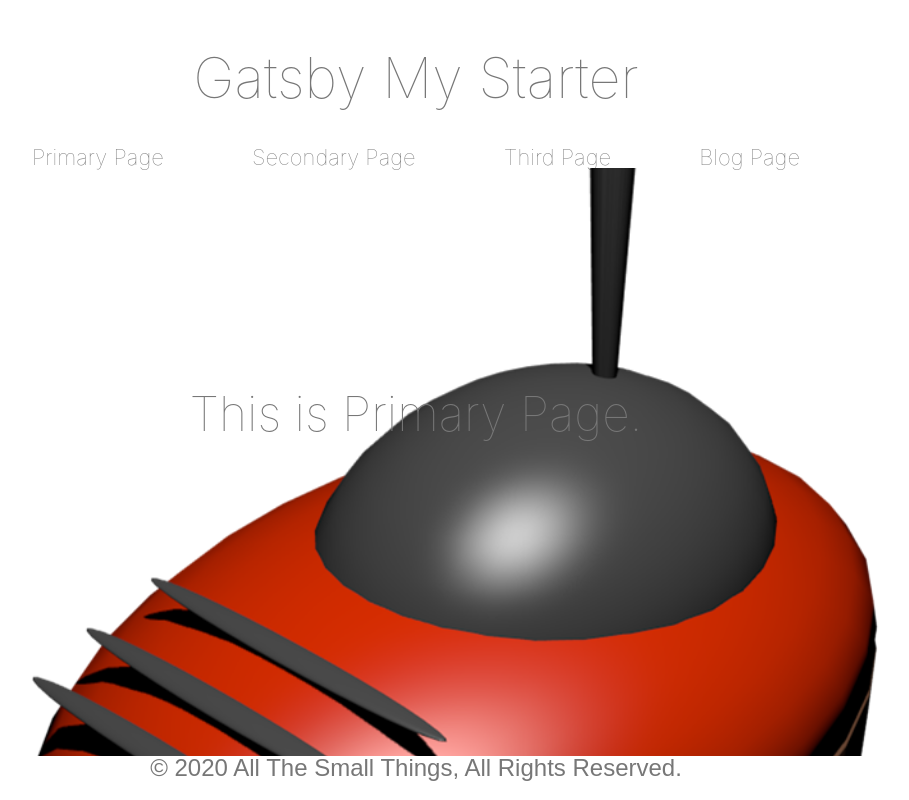
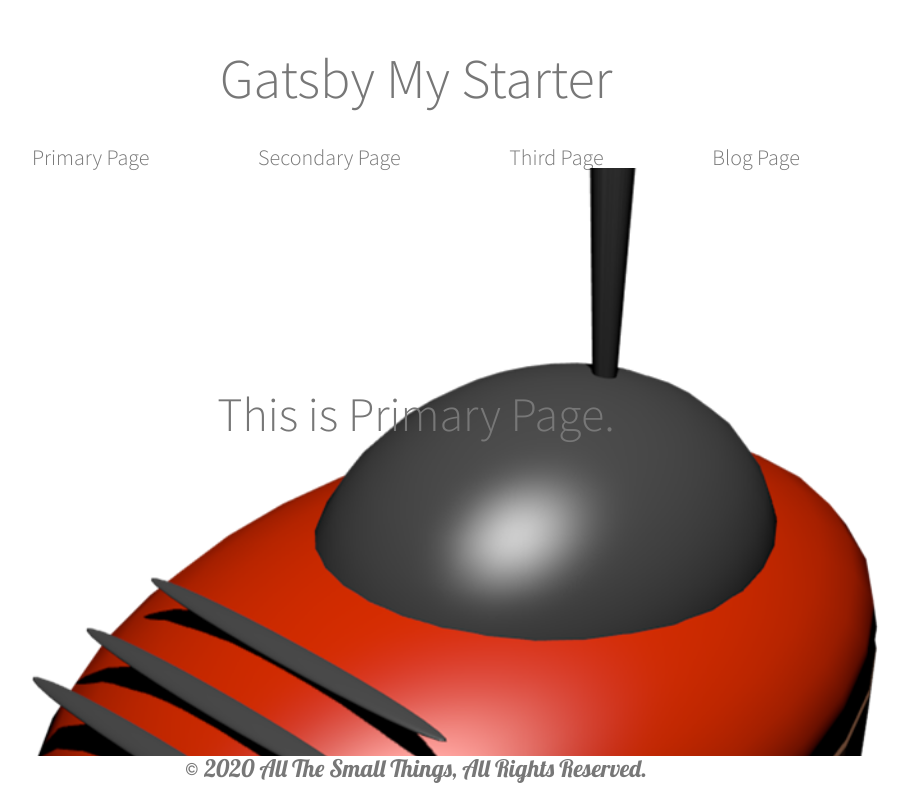
Before and after one commit to kojiyamauchi/gatsby-my-starter, a Gatsby site: page / in a window 1280 px wide. Shown: the whole page, without its empty margins (224-1133 px from the left). Built offline with nearby package versions, Linux system fonts and the light colour scheme; Gatsby itself is replaced by a stand-in of ours.

Commit message:
update css import.

```diff
--- a/src/components/seo.tsx
+++ b/src/components/seo.tsx
@@ -79,6 +79,10 @@
       ].concat(meta!)}
     >
       <link rel="canonical" href={url} />
+      <link
+        href="https://fonts.googleapis.com/css2?family=Lobster&family=Noto+Sans+JP:wght@100;300;400;500;700;900&family=Source+Sans+Pro:wght@300;400;700;900&display=swap"
+        rel="stylesheet"
+      />
     </Helmet>
   )
 }
--- a/src/styles/StyleGlobal.ts
+++ b/src/styles/StyleGlobal.ts
@@ -13,10 +13,6 @@
 
 // eslint-disable-next-line import/prefer-default-export
 export const GlobalStyle = createGlobalStyle`
-  @import url(https://fonts.googleapis.com/css?family=Source+Sans+Pro:300,400,700,900);
-  @import url(https://fonts.googleapis.com/css?family=Lobster);
-  @import url(https://fonts.googleapis.com/earlyaccess/notosansjapanese.css);
-
   html, body, div, span, object, iframe, h1, h2, h3, h4, h5, h6, p, blockquote, pre, abbr, address, cite, code, del, dfn, em, img, ins, kbd, q, samp, small, strong, sub, sup, var, b, i, dl, dt, dd, ol, ul, li, fieldset, form, label, legend, table, caption, tbody, tfoot, thead, tr, th, td, article, aside, canvas, details, figcaption, figure, footer, header, hgroup, menu, nav, section, summary, time, mark, audio, video {
     font-family: ${GLOBAL_FONT};
     color: ${GLOBAL_COLOR};
--- a/src/styles/StyleVariables.ts
+++ b/src/styles/StyleVariables.ts
@@ -15,7 +15,7 @@
 
 // Set Global Font.
 export const GLOBAL_FONT =
-  '"Source Sans Pro", "Noto Sans Japanese", -apple-system, BlinkMacSystemFont, "Helvetica Neue", "Hiragino Sans", "Hiragino Kaku Gothic ProN", "游ゴシック Medium", meiryo, sans-serif'
+  '"Source Sans Pro", "Noto Sans JP", -apple-system, BlinkMacSystemFont, "Helvetica Neue", "Hiragino Sans", "Hiragino Kaku Gothic ProN", "游ゴシック Medium", meiryo, sans-serif'
 
 // Color.
 export const GLOBAL_COLOR = '#777'
```
